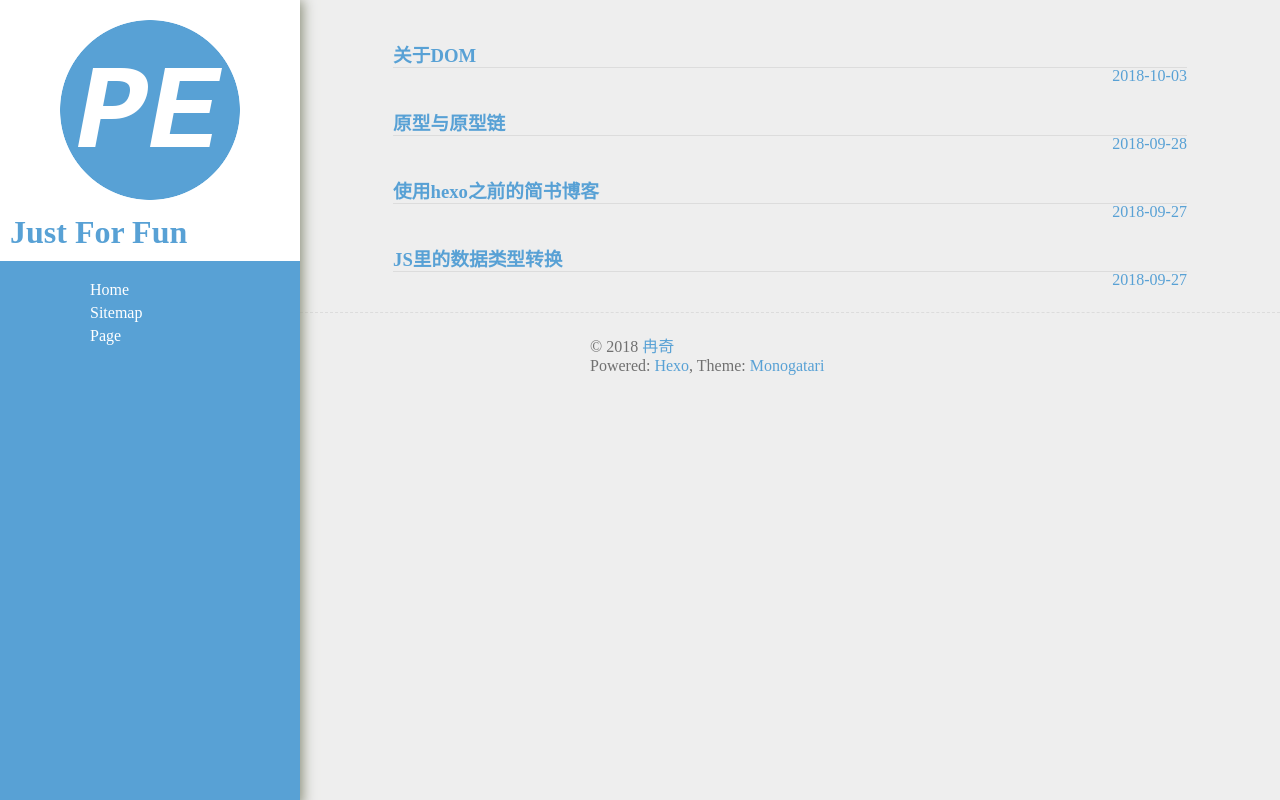
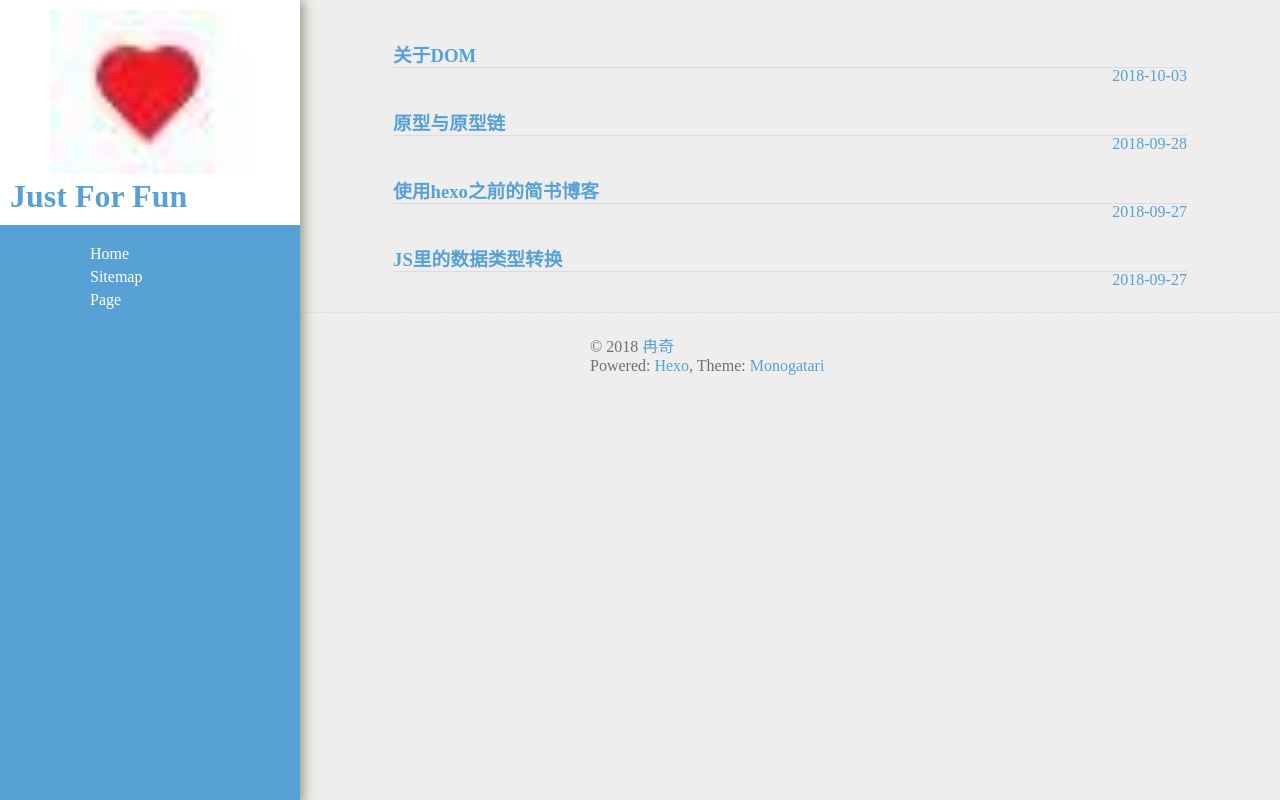
Before and after one commit to ranranqi/ranranqi.github.io, a plain HTML site: page index.html in a window 1280 px wide. Drawn offline with Linux system fonts and the light colour scheme.

Commit message:
Site updated: 2018-10-03 19:22:53

```diff
--- a/index.html
+++ b/index.html
@@ -19,8 +19,8 @@
 
 	<link rel="icon" type="image/x-icon" href="http://yoursite.com//asset/img/favicon.jpg">
 
-	<link rel="image_src" href="http://yoursite.com/asset/img/logo.png" >
-	<meta property="og:image" content="http://yoursite.com/asset/img/logo.png" />
+	<link rel="image_src" href="http://yoursite.com/asset/img/logo.jpg" >
+	<meta property="og:image" content="http://yoursite.com/asset/img/logo.jpg" />
 
 	<link href="http://yoursite.com/atom.xml" title="Just For Fun" type="application/atom+xml" rel="alternative">
 
@@ -38,7 +38,7 @@
 				<div class="panel-logo">
 
 					<div class="box-logo">
-						<a href="/" title="Just For Fun"><img src="/asset/img/logo.png" class="img-logo"></a>
+						<a href="/" title="Just For Fun"><img src="/asset/img/logo.jpg" class="img-logo"></a>
 					</div>
 					<div class="box-main-title">
 						<h1><a href="/">Just For Fun</a></h1>
```
Also changed, not shown: 2018/09/27/JS里的数据类型转换/index.html (+1 -1 lines), 2018/09/27/使用hexo之前的简书博客/index.html (+1 -1 lines), 2018/09/28/原型与原型链/index.html (+1 -1 lines), 2018/10/03/关于DOM/index.html (+1 -1 lines), archives/2018/09/index.html (+1 -1 lines), archives/2018/10/index.html (+1 -1 lines), archives/2018/index.html (+1 -1 lines), archives/index.html (+1 -1 lines).
